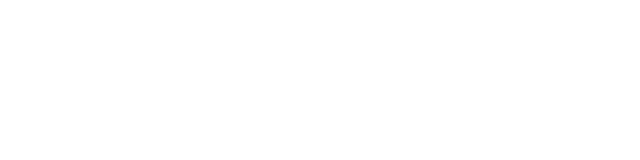
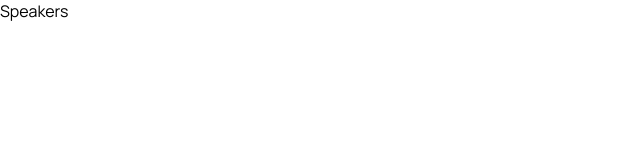
Before and after one commit to Chermann-KING/audiophile, a React (Vite) app: page /speakers in a window 1280 px wide. Before the commit this address had no page. Shown: the top 160 px of the page, without its empty margins (0-640 px from the left). Built offline with nearby package versions, Linux system fonts and the light colour scheme.

Commit message:
✨ SPEAKERS: Add Speakers page

```diff
--- a/src/App.jsx
+++ b/src/App.jsx
@@ -1,13 +1,14 @@
-import React from "react";
 import { Route, Routes } from "react-router-dom";
 import Home from "./pages/home/Home";
 import Headphones from "./pages/headphones/Headphones";
+import Speakers from "./pages/speakers/Speakers";
 
 function App() {
   return (
     <Routes>
       <Route path="/" element={<Home />} />
       <Route path="/headphones" element={<Headphones />} />
+      <Route path="/speakers" element={<Speakers />} />
     </Routes>
   );
 }
--- /dev/null
+++ b/src/pages/speakers/Speakers.jsx
@@ -0,0 +1,9 @@
+import { styled } from "styled-components";
+
+export default function Speakers() {
+  return <div>Speakers</div>;
+}
+
+const SpeakersStyled = styled.div`
+  /*  */
+`;
```
